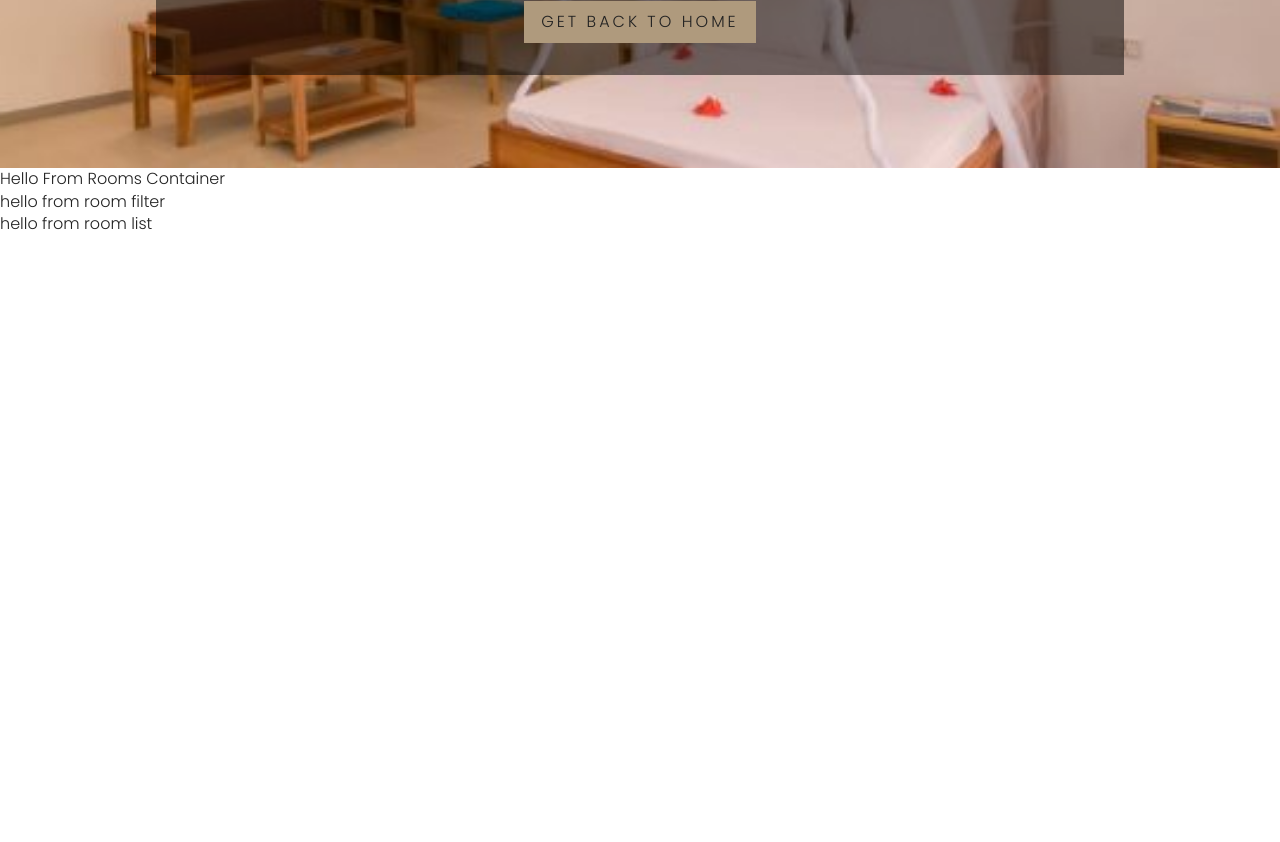
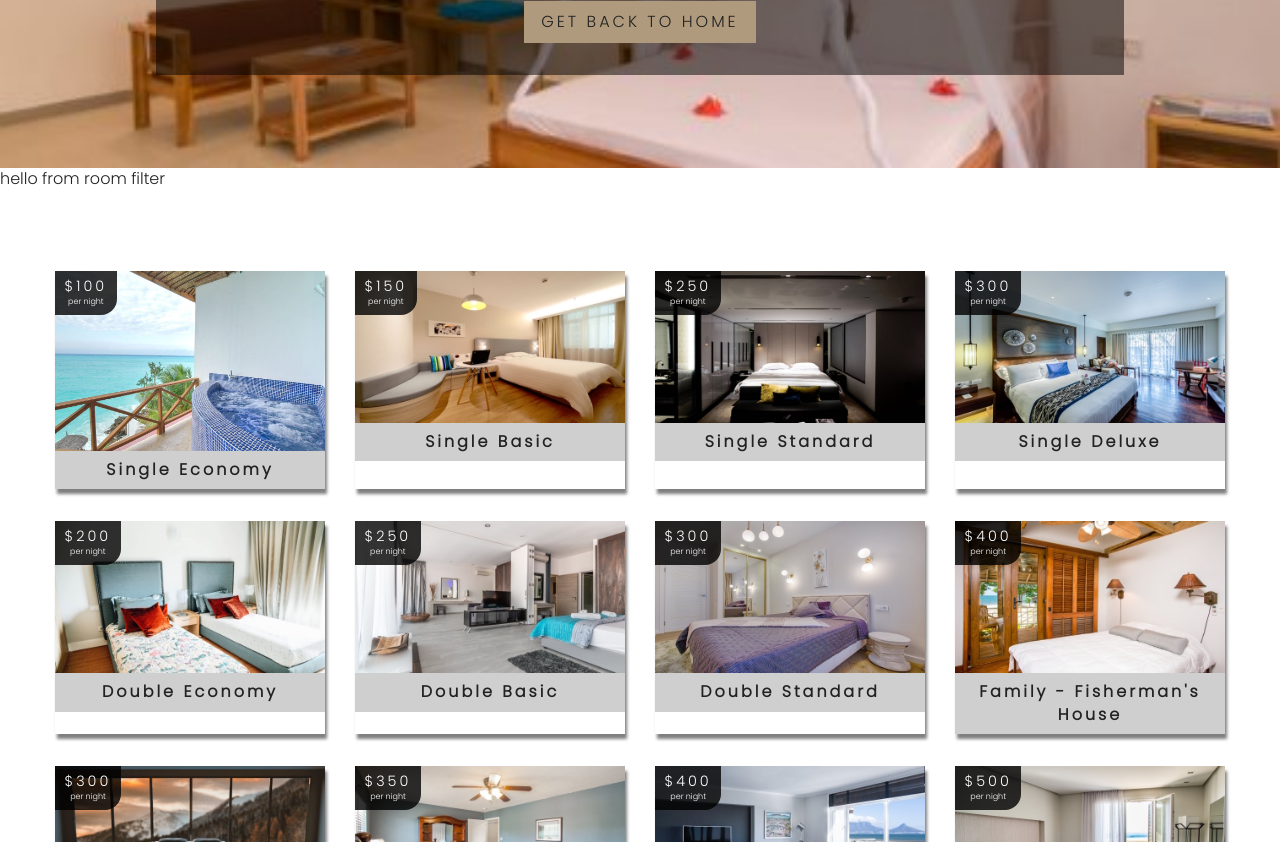
Before and after one commit to mundume/h, a React (Create React App) app: page /rooms in a window 1280 px wide. Shown: the part 478-1320 px from the top of the page. Before the commit the page ends 800 px from the top, so only its background shows below. Built offline with nearby package versions, Linux system fonts and the light colour scheme.

Commit message:
4th commit

```diff
--- a/src/components/RoomList.js
+++ b/src/components/RoomList.js
@@ -1,9 +1,31 @@
 import React from 'react'
+import { Link } from 'react-router-dom'
+import Room from './Room'
 
-export default function RoomList() {
+export default function RoomList({rooms}) {
+    if (rooms.length === 0) {
+        return (
+           <div className='empty-search'>
+             <h3>no rooms found</h3>
+             <Link to ='/rooms' className="btn-primary">
+                Back to Rooms
+            </Link>
+           </div>
+
+        )
+    }
     return (
-        <div>
-            hello from room list
-        </div>
+       <section className='roomslist'>
+           <div className='roomslist-center'>
+               {
+                   rooms.map(item=>{
+                    return < Room key = {item.id} room = {item}/>
+
+
+                   })
+               }
+
+           </div>
+       </section>
     )
 }
--- a/src/components/RoomsContainer.js
+++ b/src/components/RoomsContainer.js
@@ -1,28 +1,58 @@
 import React from 'react'
 import RoomsFilter from './RoomFilter'
 import RoomsList from './RoomList'
-import { RoomConsumer } from '../context'
+import { withRoomConsumer } from '../context'
 import Loading from  './Loading'
 
-
-export default function RoomsContainer() {
-    return (
-
-        <RoomConsumer>
-{
-   (value) => {
-       const {loading,sortedRooms,rooms}= value
-       return(
-        <div>
-        Hello From Rooms Container
-        <RoomsFilter/>
-        <RoomsList/>
-    </div>
-       )
+function RoomsContainer({context}) {
+const {loading, sortedRooms,rooms}=context;
+if (loading) {
+     return <Loading/>
    }
+    return(
+    <>
+    <RoomsFilter rooms={rooms}/>
+    <RoomsList rooms={sortedRooms}/>
+</>
+   )
 }
 
-        </RoomConsumer>
 
-    )
-}
+
+
+export default withRoomConsumer(RoomsContainer);
+
+
+
+
+//import React from 'react'
+//import RoomsFilter from './RoomFilter'
+//import RoomsList from './RoomList'
+//import { RoomConsumer } from '../context'
+//import Loading from  './Loading'
+
+
+//export default function RoomsContainer() {
+  //  return (
+
+    //    <RoomConsumer>
+//{
+  // (value) => {
+    //   const {loading,sortedRooms,rooms}= value
+      // if(loading) {
+        //   return <Loading/>
+       //}
+       //return(
+        //<div>
+        //Hello From Rooms Container
+        //<RoomsFilter rooms={rooms}/>
+        //<RoomsList rooms={sortedRooms}/>
+    //</div>
+      // )
+   //}
+//}
+//
+  //      </RoomConsumer>
+
+    //)
+//}
--- a/src/context.js
+++ b/src/context.js
@@ -52,4 +52,13 @@ export default class RoomProvider extends Component {
 
 const RoomConsumer = RoomContext.Consumer;
 
+export function withRoomConsumer(Component) {
+    return function ConsumeWrapper(props){
+        return <RoomConsumer>
+            {value => <Component{...props} context={value}/>}
+
+        </RoomConsumer>
+    }
+}
+
 export{RoomProvider,RoomConsumer,RoomContext}
```
